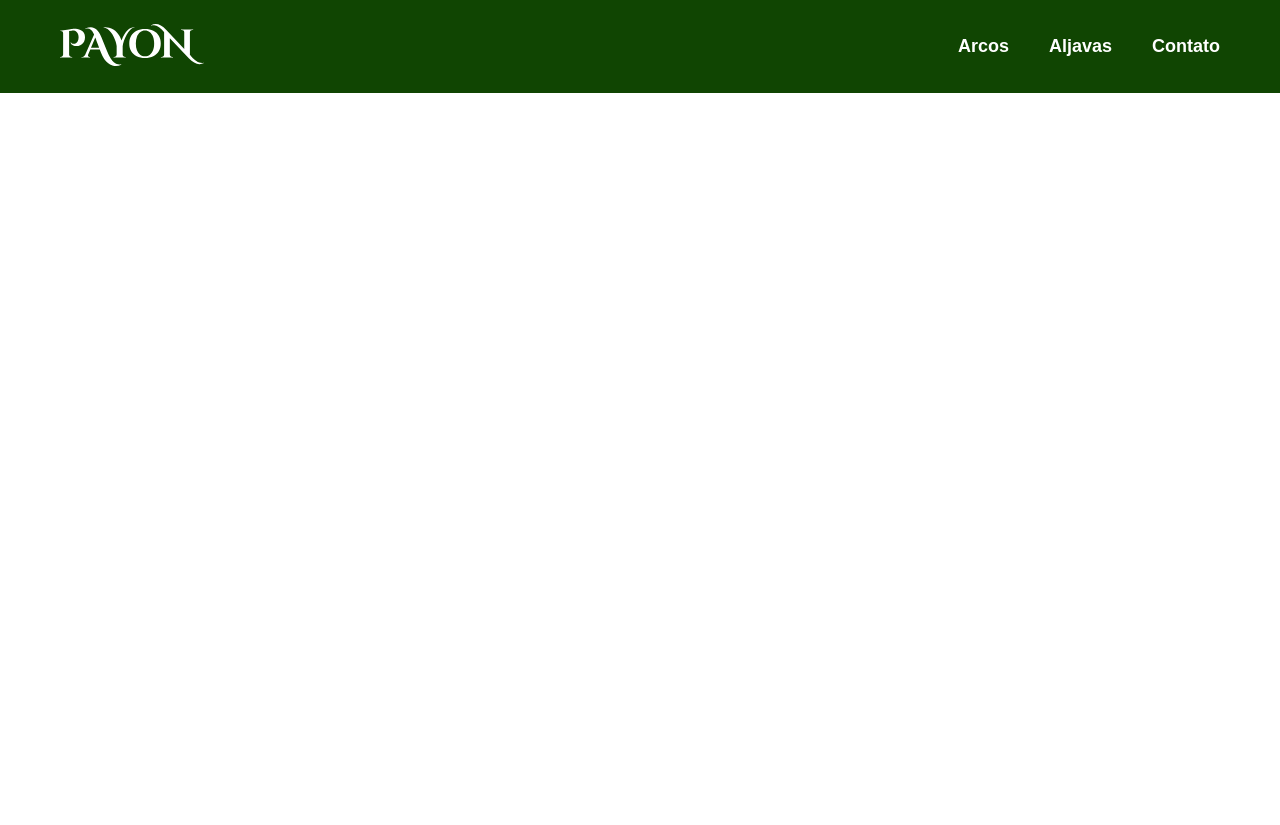
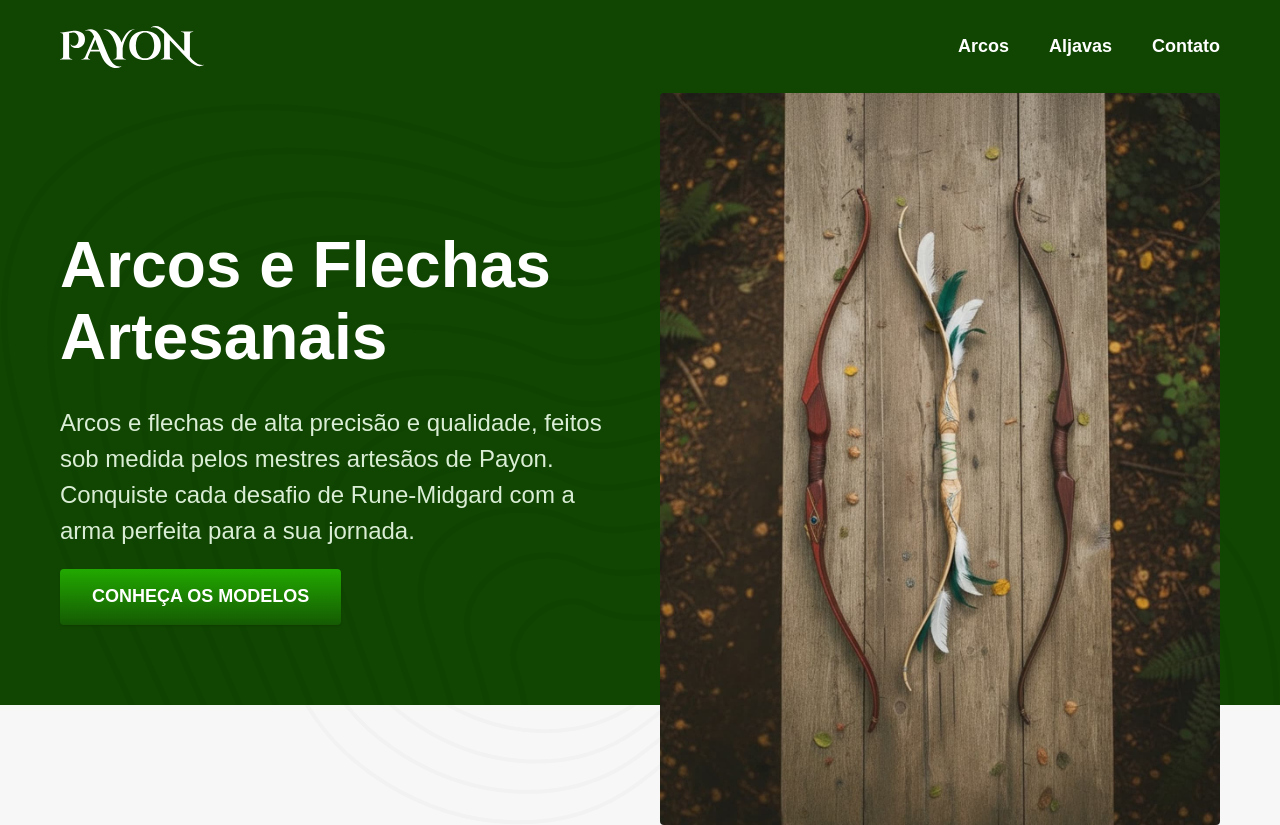
Before and after one commit to LuigiDarze/payon, a plain HTML site: page index.html in a window 1280 px wide. Before the commit the page ends 800 px from the top, so only its background shows below. Drawn offline with Linux system fonts and the light colour scheme.

Commit message:
Corrigindo introdução e adicionando patterns nos backgrounds

```diff
--- a/estilos/style.css
+++ b/estilos/style.css
@@ -1,16 +1,41 @@
 body {
   margin: 0px;
   font-family: Arial, Helvetica, sans-serif;
+  min-height: 100vh;
+  background-color: #f7f7f7;
+  position: relative;
 }
+body::before{
+  content: '';
+  position: absolute;
+  background-image: url('../img/pattern.svg');
+  background-size: 100% 100%;
+  background-repeat: no-repeat;
+  width: 100%;
+  height: 100%;
+  top:0px;
+  left: 0px;
+  opacity: 0.02;
+  z-index: -1;
+}
+
 ul {
-  margin: 0px;
   padding: 0px;
   list-style: none;
 }
 a {
   text-decoration: none;
+  color: inherit;
 }
-
+img {
+  max-width: 100%;
+  display: block;
+}
+h1,
+ul,
+p {
+  margin: 0px;
+}
 .header-bg {
   background-color: #104502;
 }
@@ -77,3 +102,77 @@ a {
     font-size: 14px;
   }
 }
+.introducao-bg {
+  background-color: #104502;
+  color: #ffffff;
+  position: relative;
+  z-index: 0;
+}
+.introducao-bg::before{
+  content: '';
+  position: absolute;
+  background-image: url('../img/pattern.svg');
+  background-size: 100%;
+  background-repeat: no-repeat;
+  width: 100%;
+  height: 100%;
+  top:0px;
+  left: 0px;
+  opacity: 0.05;
+  z-index: -1;
+}
+
+.introducao {
+  display: grid;
+  grid-template-columns: 1fr 1fr;
+  gap: 0px 40px;
+  box-sizing: border-box;
+  padding-left: 20px;
+  padding-right: 20px;
+  margin-left: auto;
+  margin-right: auto;
+  max-width: 1200px;
+}
+.introducao-conteudo {
+  align-self: end;
+  padding-bottom: 80px;
+}
+
+.introducao h1 {
+  margin-bottom: 32px;
+  font-size: 64px;
+  line-height: 1.125;
+}
+.introducao p {
+  margin-bottom: 20px;
+  font-size: 24px;
+  line-height: 1.5;
+  color: #daedd5;
+}
+
+.introducao a {
+  display: inline-block;
+  padding: 16px 32px;
+  background: linear-gradient(#22a900, #155a03);
+  border-radius: 4px;
+  box-shadow: 0 1px 2px rgba(0, 0, 0, 0.1);
+  text-transform: uppercase;
+  font-size: 18px;
+  line-height: 1.33;
+  font-weight: 600;
+}
+
+.introducao a:hover {
+  background: linear-gradient(#188300, #0f4602);
+}
+.introducao-img img{
+  object-fit: cover;
+  height: 100%;
+  border-radius: 4px;
+}
+.introducao-img{
+  margin-bottom: -120px;
+}
+.div-transparente{
+  height: 120px;
+}
--- a/index.html
+++ b/index.html
@@ -10,12 +10,12 @@
 </head>
 
 <body>
+
   <header class="header-bg">
     <div class="header">
       <a href="./">
         <img src="./img/payon.svg" alt="Payon">
       </a>
-
       <nav aria-label="primaria">
         <ul class="header-menu">
           <li><a href="./arcos.html">Arcos</a></li>
@@ -25,6 +25,23 @@
       </nav>
     </div>
   </header>
+
+  <main class="introducao-bg">
+    <div class="introducao">
+      <div class="introducao-conteudo">
+        <h1>Arcos e Flechas Artesanais</h1>
+        <p>Arcos e flechas de alta precisão e qualidade, feitos sob medida pelos mestres artesãos de Payon. Conquiste cada desafio de Rune-Midgard com a arma perfeita para a sua jornada.</p>
+        <a href="./arcos.html">conheça os modelos</a>
+      </div>
+      <div class="introducao-img">
+        <img src="./img/fotos/introducao.jpg" alt="Arcos Artesanais">
+      </div>
+    </div>
+  </main>
+<div class="div-transparente">
+
+</div>
+
 </body>
 
 </html>
```
